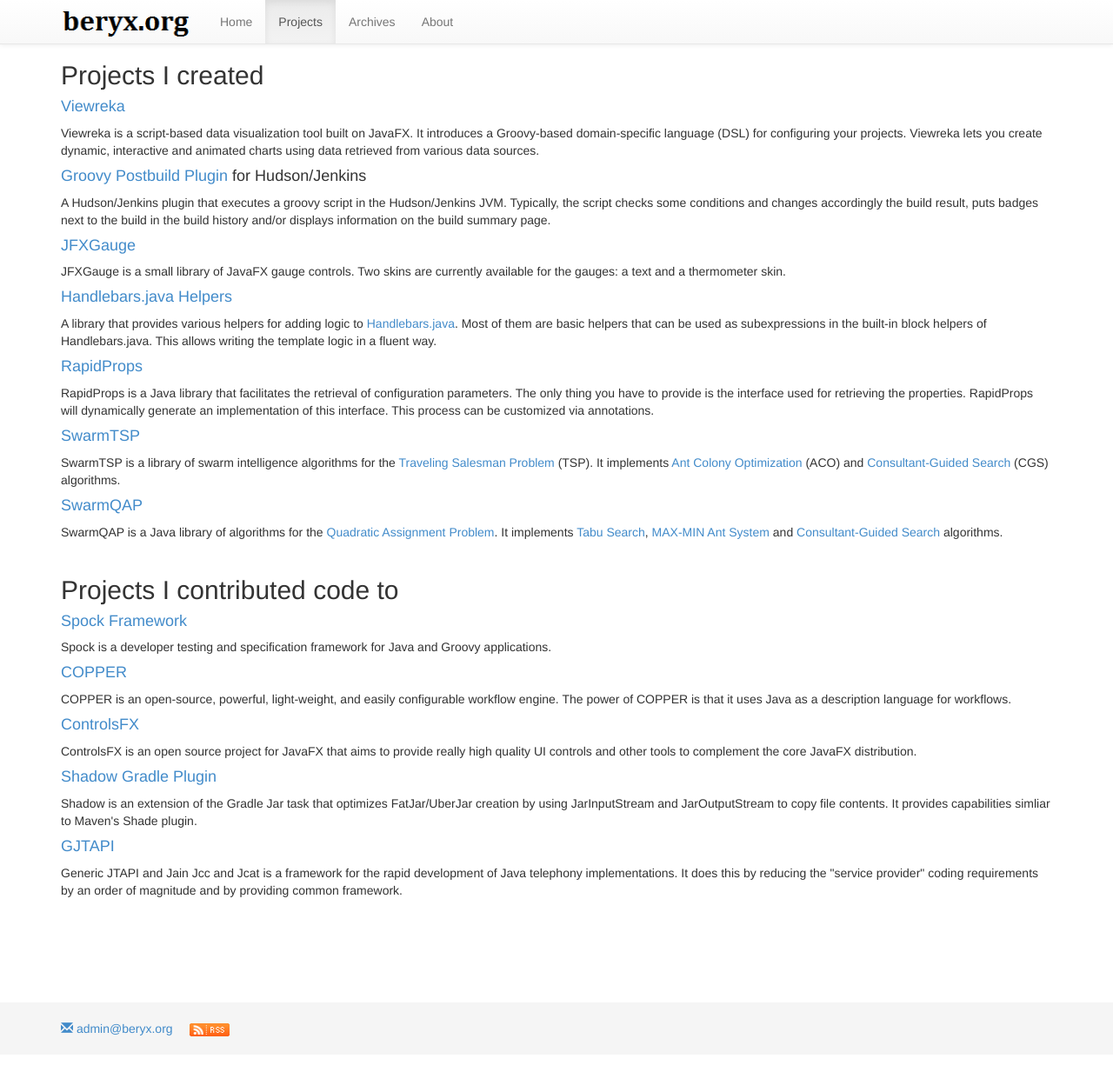
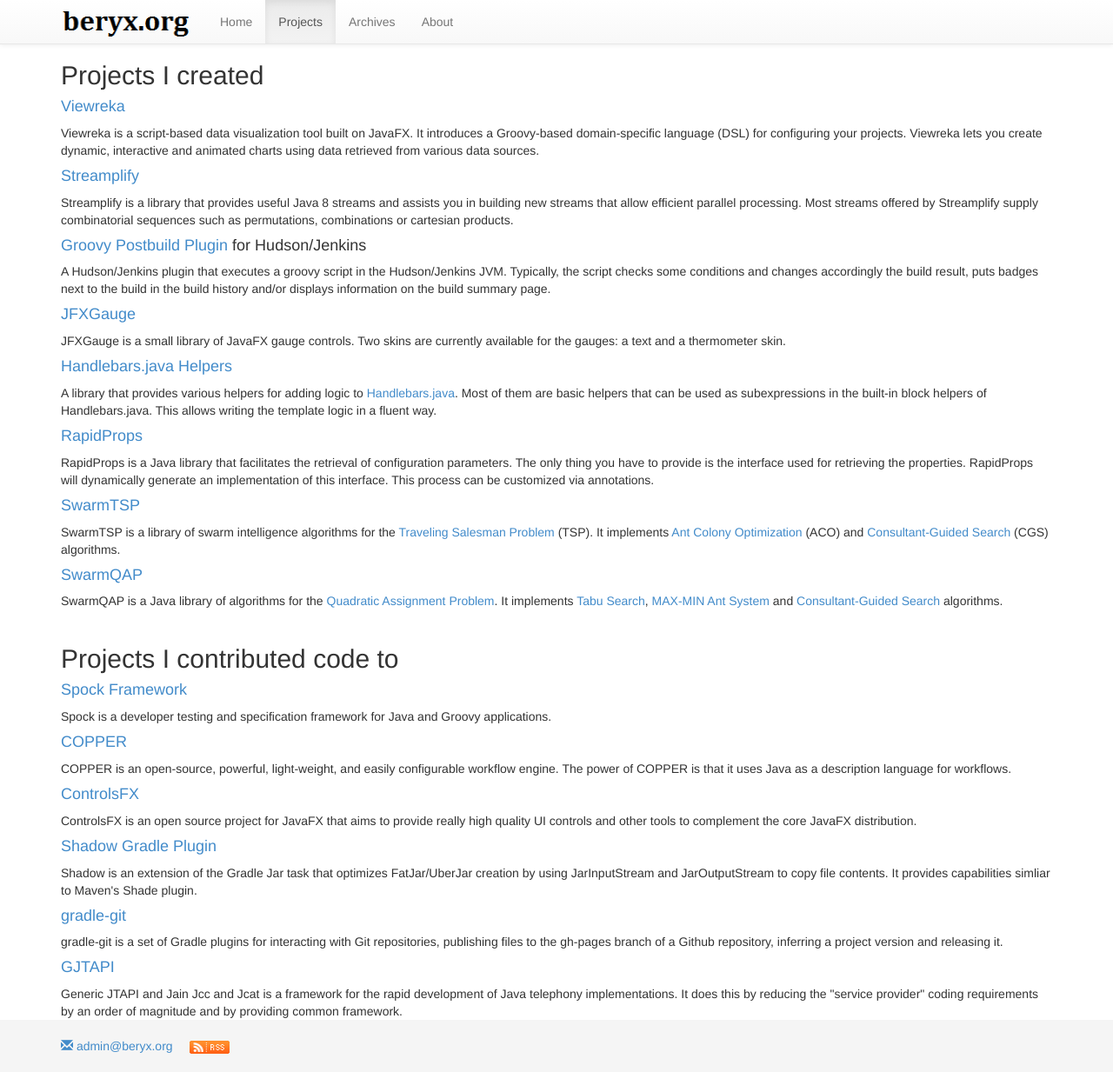
Before and after one commit to beryx/beryx.github.io, a Jekyll site: the page built from projects/index.html, in a window 1280 px wide and 1233 px high. Shown: the whole window at 87% size. Built offline with Jekyll 4.4.1, drawn with Linux system fonts in a browser that asks for light colours; nearby versions of some CDN libraries.

Commit message:
update projects

```diff
--- a/projects/index.html
+++ b/projects/index.html
@@ -11,6 +11,10 @@
   Viewreka is a script-based data visualization tool built on JavaFX.
   It introduces a Groovy-based domain-specific language (DSL) for configuring your projects.
   Viewreka lets you create dynamic, interactive and animated charts using data retrieved from various data sources.
+
+  <h4><a href="http://streamplify.beryx.org">Streamplify</a></h4>
+  Streamplify is a library that provides useful Java 8 streams and assists you in building new streams that allow efficient parallel processing.
+  Most streams offered by Streamplify supply combinatorial sequences such as permutations, combinations or cartesian products.
 
   <h4><a href="https://wiki.jenkins-ci.org/display/JENKINS/Groovy+Postbuild+Plugin">Groovy Postbuild Plugin</a> for Hudson/Jenkins</h4>
   A Hudson/Jenkins plugin that executes a groovy script in the Hudson/Jenkins JVM.
@@ -61,6 +65,9 @@
   Shadow is an extension of the Gradle Jar task that optimizes FatJar/UberJar creation by using JarInputStream and JarOutputStream to copy file contents.
   It provides capabilities simliar to Maven's Shade plugin.
 
+  <h4><a href="https://github.com/ajoberstar/gradle-git">gradle-git</a></h4>
+  gradle-git is a set of Gradle plugins for interacting with Git repositories, publishing files to the gh-pages branch of a Github repository, inferring a project version and releasing it.
+
   <h4><a href="http://gjtapi.sourceforge.net/">GJTAPI</a></h4>
   Generic JTAPI and Jain Jcc and Jcat is a framework for the rapid development of Java telephony implementations.
   It does this by reducing the "service provider" coding requirements by an order of magnitude and by providing common framework.
```
Also changed, not shown: images/photo.jpg.
